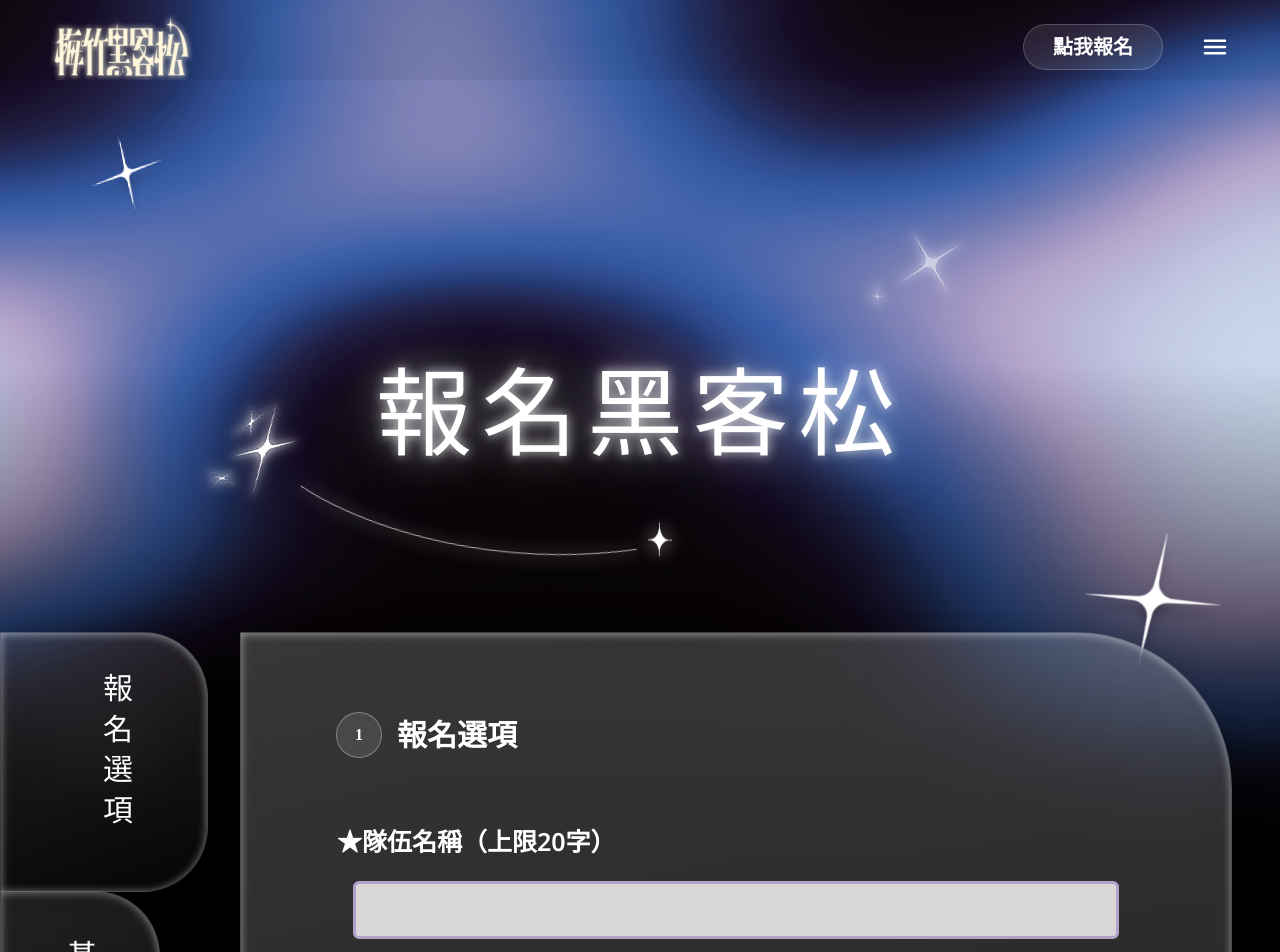
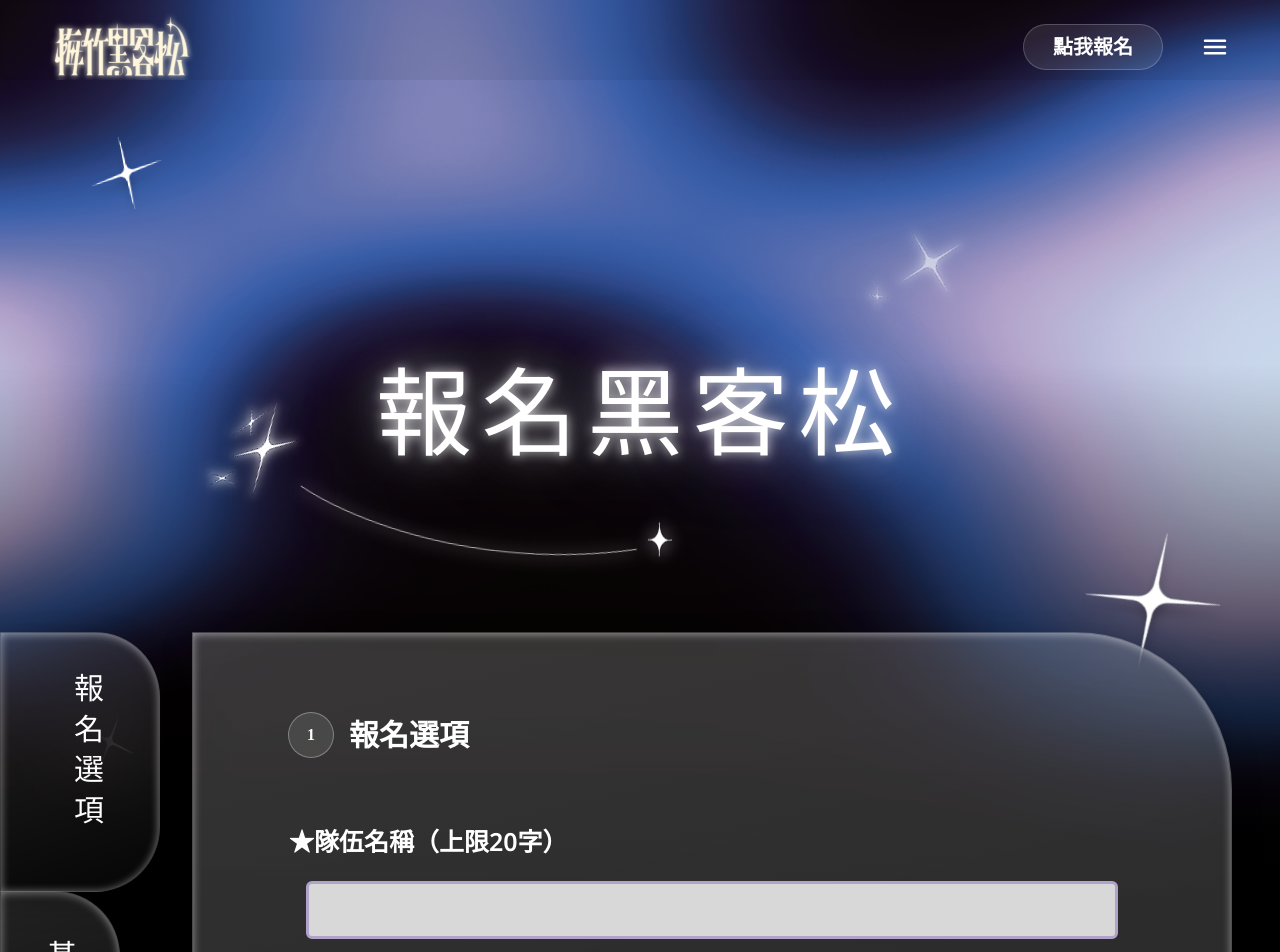
Before and after one commit to Official-Meichu-Hackathon/2026-signup, a React (Vite) app in the folder frontend/: page /signup in a window 1280 px wide. Shown: the top 952 px of the page. Built offline with nearby package versions, Linux system fonts and the light colour scheme; the HTML template or start-up script is replaced by a standard one; a web font is replaced by a local one.

Commit message:
fix(signup): tighten step rail tab widths

```diff
--- a/frontend/src/components/form/StepRail.tsx
+++ b/frontend/src/components/form/StepRail.tsx
@@ -67,8 +67,8 @@ export default function StepRail({
               index > 0 ? '-mt-px' : ''
             } ${
               isActive
-                ? 'z-20 w-20 pr-2 pl-4 md:w-52 md:pr-3 md:pl-9'
-                : `z-10 w-16 md:w-40 ${
+                ? 'z-20 w-[4rem] pr-2 pl-3 md:w-[10rem] md:pr-2.5 md:pl-6'
+                : `z-10 w-[3rem] md:w-[7.5rem] ${
                     isReached ? 'cursor-pointer' : 'cursor-default'
                   }`
             }`}
```
